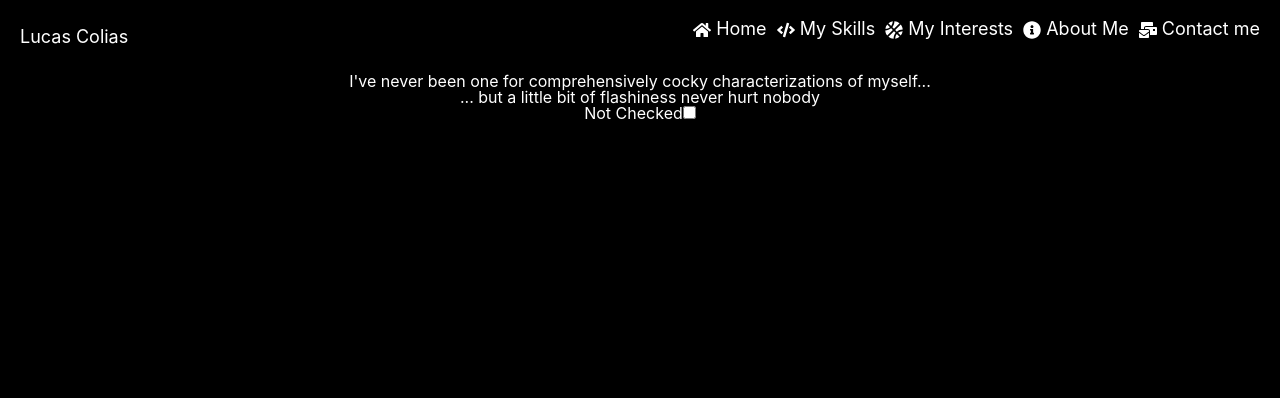
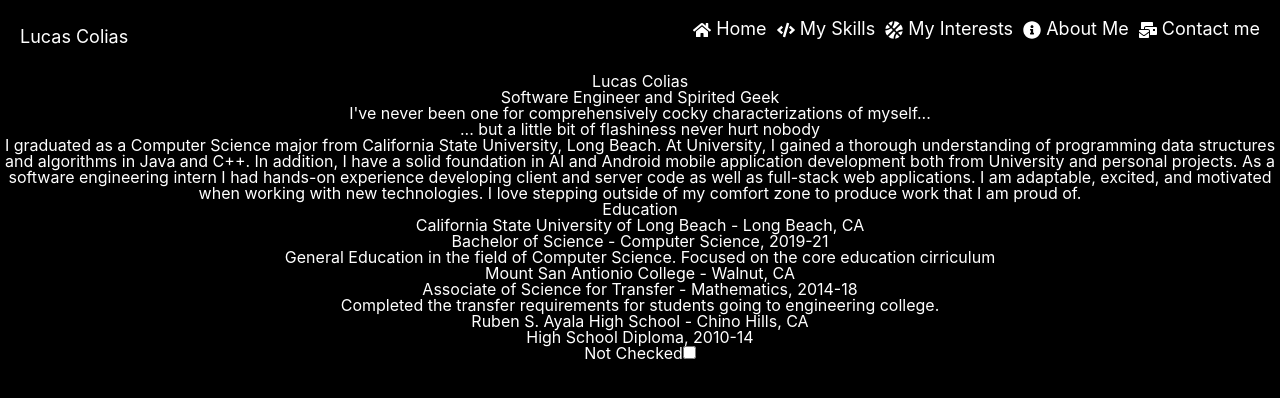
Before and after one commit to lcolias/MyReactWebsite, a React (Create React App) app in the folder my-website/: page /about in a window 1280 px wide. Shown: the top 398 px of the page. Built offline with nearby package versions, Linux system fonts and the light colour scheme.

Commit message:
Updated About Page Content
Added content from original websites 'about' section to the 'about-me' serction.

```diff
--- a/my-website/src/components/About/About.js
+++ b/my-website/src/components/About/About.js
@@ -11,10 +11,45 @@ function About() {
 
     return(
         <>
-            <h1>I've never been one for comprehensively cocky characterizations of myself... </h1>
-            <h3>... but a little bit of flashiness never hurt nobody  </h3>
+
+            <header>
+                <div class="section-content-wrapper">
+                    <h1>Lucas Colias</h1>
+                    <h2>Software Engineer and Spirited Geek</h2>
+
+                    <h1>I've never been one for comprehensively cocky characterizations of myself... </h1>
+                    <h3>... but a little bit of flashiness never hurt nobody  </h3>
 
 
+                    <p>I graduated as a Computer Science major from California State University, Long Beach. At University, I gained a thorough understanding of programming data structures and algorithms in Java and C++. In addition, I have a solid foundation in AI and Android mobile application development both from University and personal projects. As a software engineering intern I had hands-on experience developing client and server code as well as full-stack web applications. I am adaptable, excited, and motivated when working with new technologies. I love stepping outside of my comfort zone to produce work that I am proud of.</p>
+                </div>
+            </header>
+
+            {/*<!-- ******************  EDUCATION & CERTIFICATIONS ****************** -->*/}
+      <section class="education">
+        <div class="section-content-wrapper">
+          <h2>Education</h2>
+
+          {/*<!-- Copy this whole <section> block to add more schools. -->*/}
+          <section>
+            <h3>California State University of Long Beach - Long Beach, CA</h3>
+            <p>Bachelor of Science - Computer Science, 2019-21</p>
+            <p>General Education in the field of Computer Science. Focused on the core education cirriculum </p>
+          </section>
+
+          <section>
+            <h3>Mount San Antionio College - Walnut, CA</h3>
+            <p>Associate of Science for Transfer - Mathematics, 2014-18</p>
+            <p>Completed the transfer requirements for students going to engineering college.</p>
+          </section>
+
+          <section>
+            <h3>Ruben S. Ayala High School - Chino Hills, CA</h3>
+            <p>High School Diploma, 2010-14</p>
+          </section>
+        </div>
+      {/*<!-- End of education block. -->*/}
+      </section>
 
             <label htmlFor="checkbox">{checked ? "Checked" : "Not Checked"}</label>
             <input
```
Also changed, not shown: 1 other file (tests, documents, lock files or other folders).
